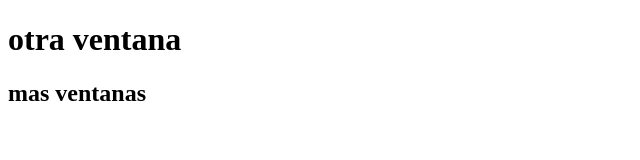
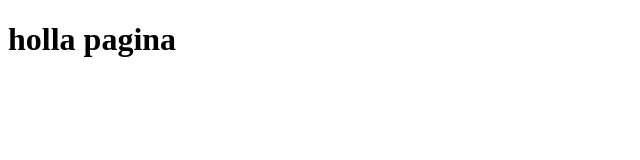
Before and after one commit to lauradaniela2007/prueba1, a plain HTML site: page index2.html in a window 1280 px wide. Shown: the whole page, without its empty margins (0-640 px from the left). Drawn offline with Linux system fonts and the light colour scheme.

Commit message:
cambio el titulo

```diff
--- a/index2.html
+++ b/index2.html
@@ -6,7 +6,6 @@
     <title>Document</title>
 </head>
 <body>
-    <h1>otra ventana</h1>
-    <h2>mas ventanas</h2>
+    <h1>holla pagina</h1>
 </body>
 </html>
```
Also changed, not shown: index.html (+1 -1 lines).
